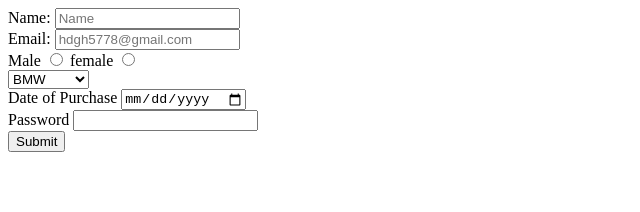
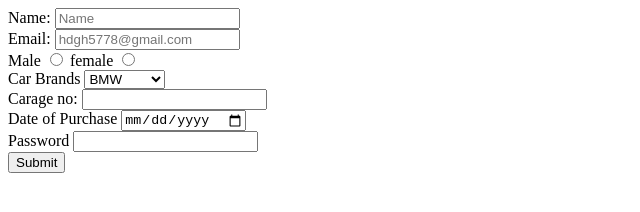
Before and after one commit to acciojob/car-insurance-form-Azhaghiri, a website: page main.html in a window 1280 px wide. Shown: the whole page, without its empty margins (0-640 px from the left). Drawn offline with Linux system fonts and the light colour scheme.

Commit message:
created a submission

```diff
--- a/main.html
+++ b/main.html
@@ -16,11 +16,14 @@
 		<input type="radio" name="gender" required>
 		<label for="gender_f">female</label>
 		<input type="radio" name="gender" required><br>
-		<select car name="Car Brand">
+		<label for="cars">Car Brands</label>
+		<select id="cars">
 			<option>BMW</option>
 			<option>Audi</option>
 			<option>Mercedez</option>
 		</select><br>
+		<label for="carage">Carage no:</label>
+		<input type="number" id="carage" required><br>
 		<label for="dop">Date of Purchase </label>
 		<input type="date" id="dop" required><br>
 		<label for="password">Password</label>
```
